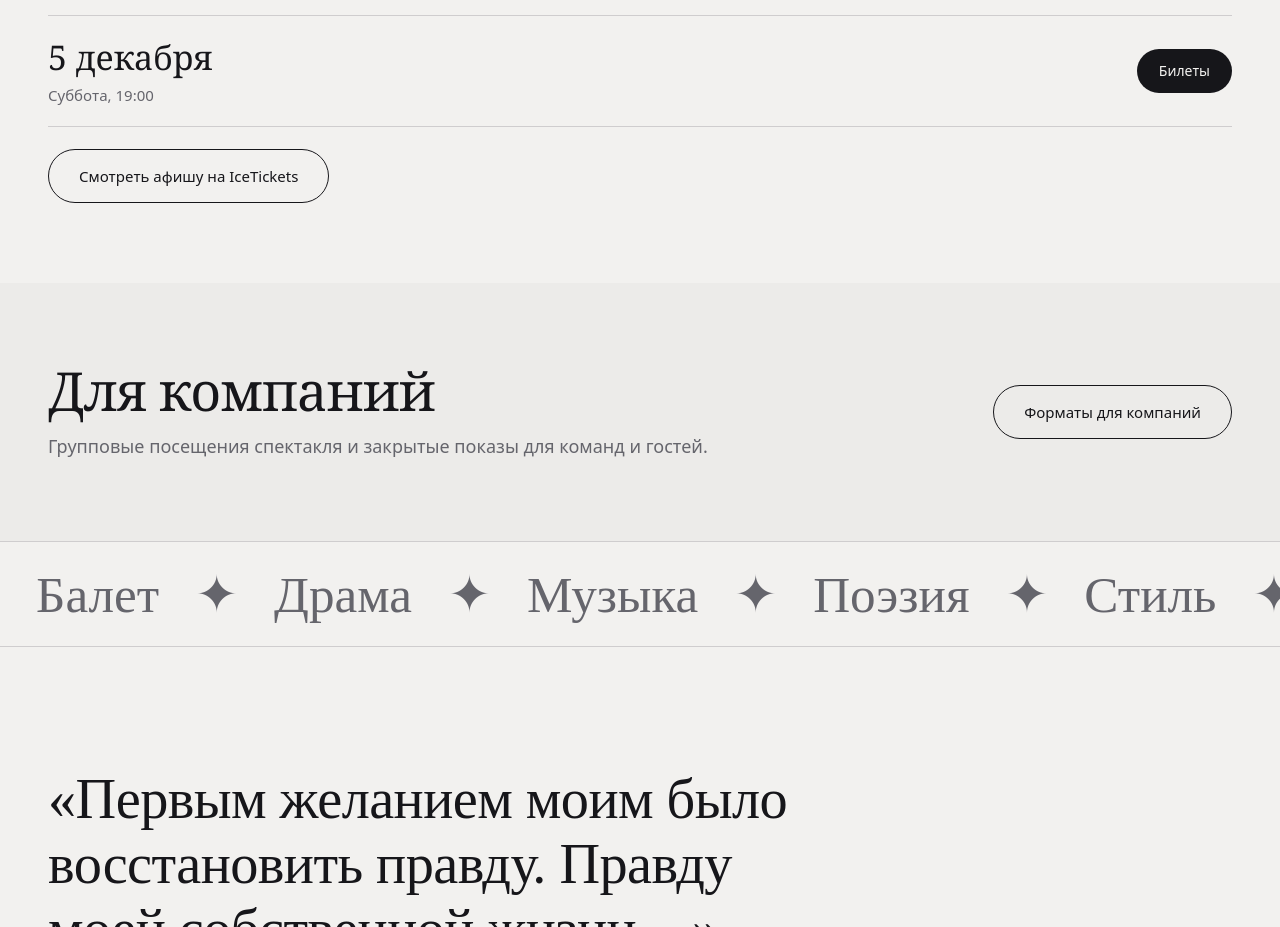
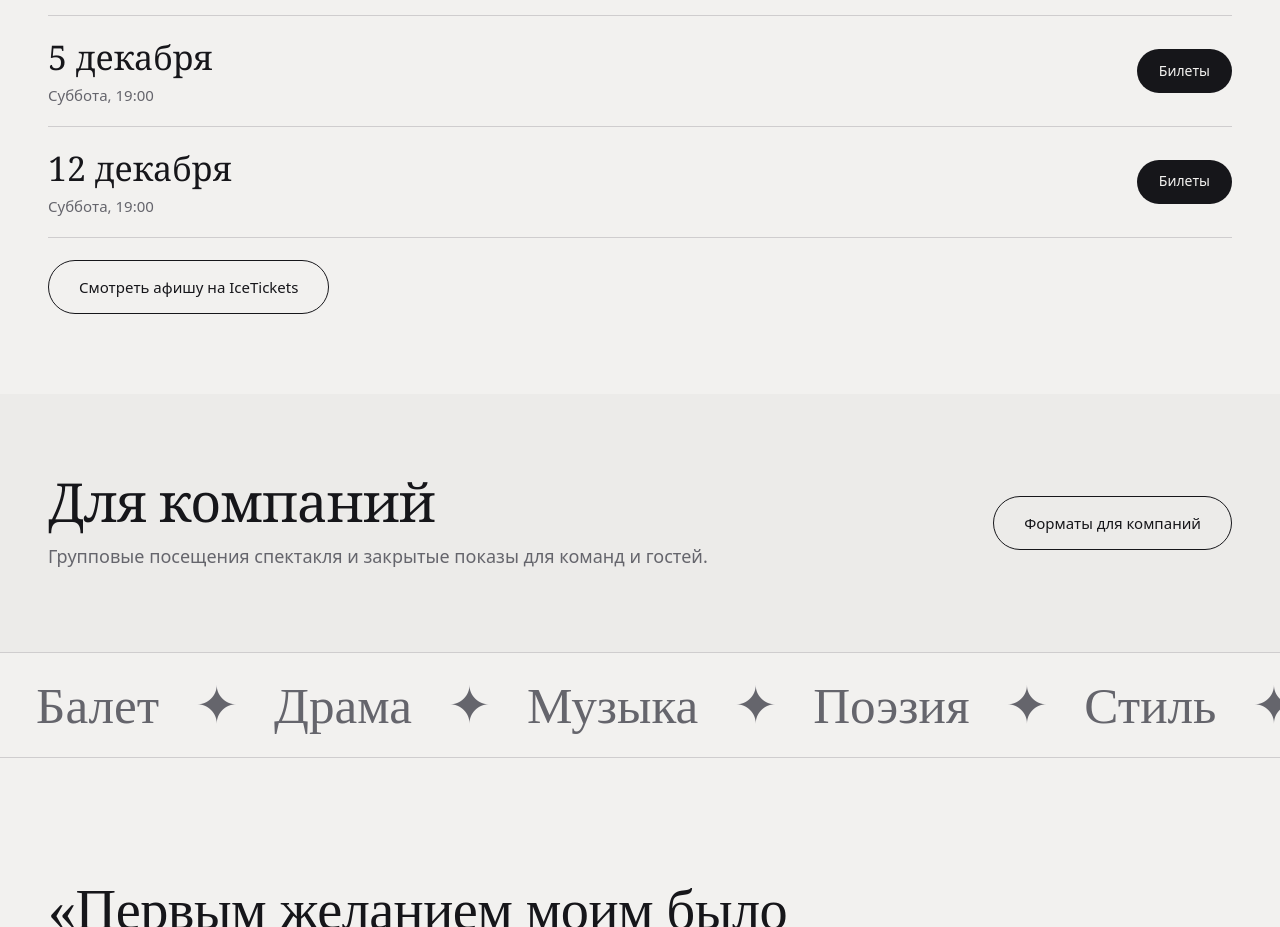
Before and after one commit to b1moteen/maya-site, a plain HTML site: page index.html in a window 1280 px wide. Shown: the part 1248-2175 px from the top of the page. Drawn offline with Linux system fonts and the light colour scheme.

Commit message:
Добавить показ 12 декабря в афишу

```diff
--- a/index.html
+++ b/index.html
@@ -194,6 +194,10 @@ footer a{color:var(--ink)}.footer-title{font-size:26px}
         <time datetime="2026-12-05T19:00:00+03:00"><strong>5 декабря</strong><span>Суббота, 19:00</span></time>
         <a class="btn sm" data-buy data-show-date="2026-12-05" href="https://icetickets.ru/event_tickets/?guid=48a9075d-bb23-11f1-966a-bc2411ce60eb" target="_blank" rel="noopener noreferrer" aria-label="Билеты на 5 декабря в 19:00 на IceTickets">Билеты</a>
       </div>
+      <div class="row">
+        <time datetime="2026-12-12T19:00:00+03:00"><strong>12 декабря</strong><span>Суббота, 19:00</span></time>
+        <a class="btn sm" data-buy data-show-date="2026-12-12" href="https://icetickets.ru/event_tickets/?guid=98c5bd3d-d29e-11f1-966a-bc2411ce60eb" target="_blank" rel="noopener noreferrer" aria-label="Билеты на 12 декабря в 19:00 на IceTickets">Билеты</a>
+      </div>
     </div>
     <a class="btn o schedule-link" data-buy href="https://icetickets.ru/meropriyatie/-baletno-dramaticheskiy-spektakl-mayya-velikolepnaya--000044326" target="_blank" rel="noopener noreferrer">Смотреть афишу на IceTickets</a>
   </div>
```
Also changed, not shown: 1 other file.
